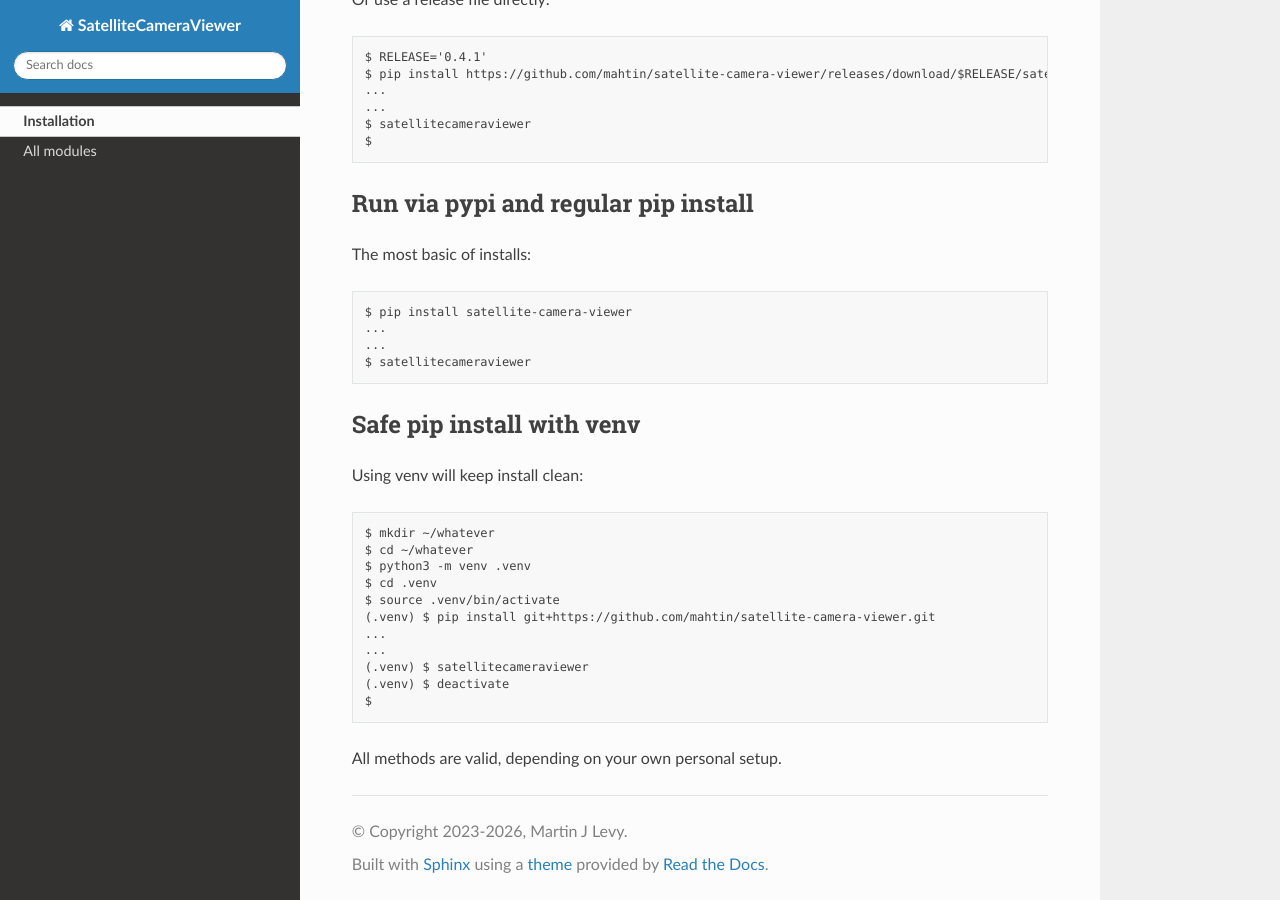
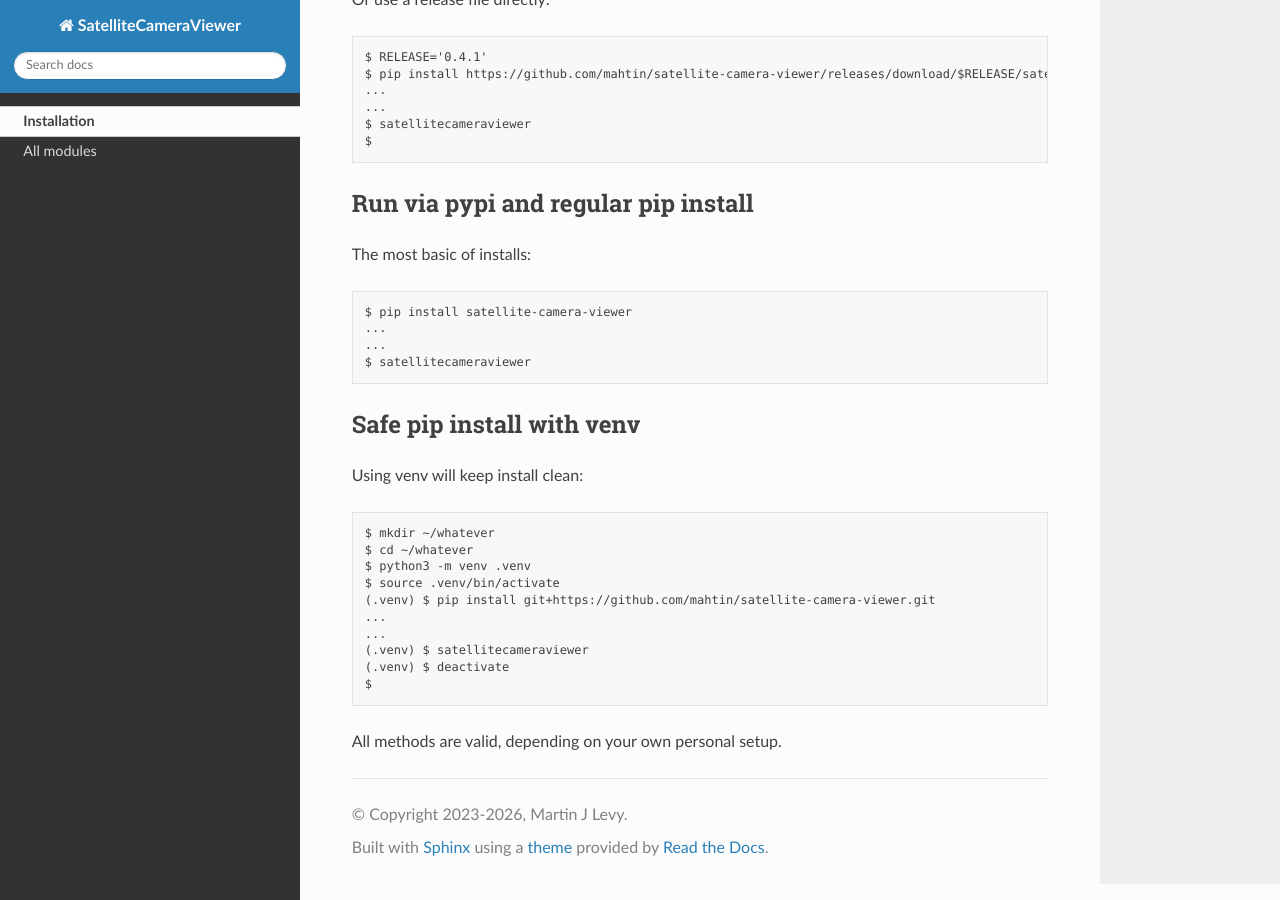
Before and after one commit to mahtin/satellite-camera-viewer, a Sphinx documentation site: the page built from docs/install.rst, in a window 1280 px wide and 900 px high, scrolled down 648 px. Built offline with Sphinx 7.4.7 and the Read the Docs theme 3.1.0, drawn with Linux system fonts in a browser that asks for light colours; pages that are not in the unit, such as notebooks, are missing from menus.

Commit message:
venv typo

```diff
--- a/docs/install.rst
+++ b/docs/install.rst
@@ -52,7 +52,6 @@ Using venv will keep install clean::
 	$ mkdir ~/whatever
 	$ cd ~/whatever
 	$ python3 -m venv .venv
-	$ cd .venv
 	$ source .venv/bin/activate
 	(.venv) $ pip install git+https://github.com/mahtin/satellite-camera-viewer.git
 	...
```
Also changed, not shown: README.md (+0 -1 lines).
